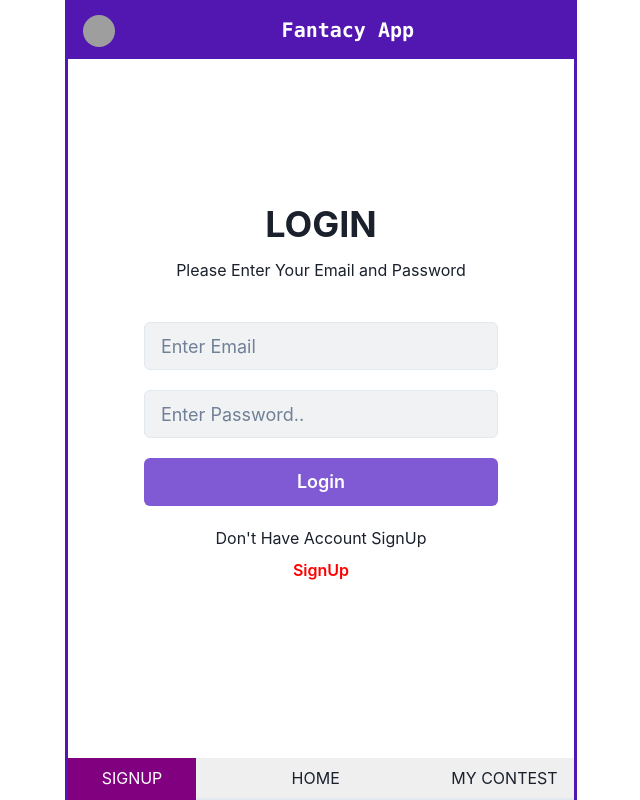
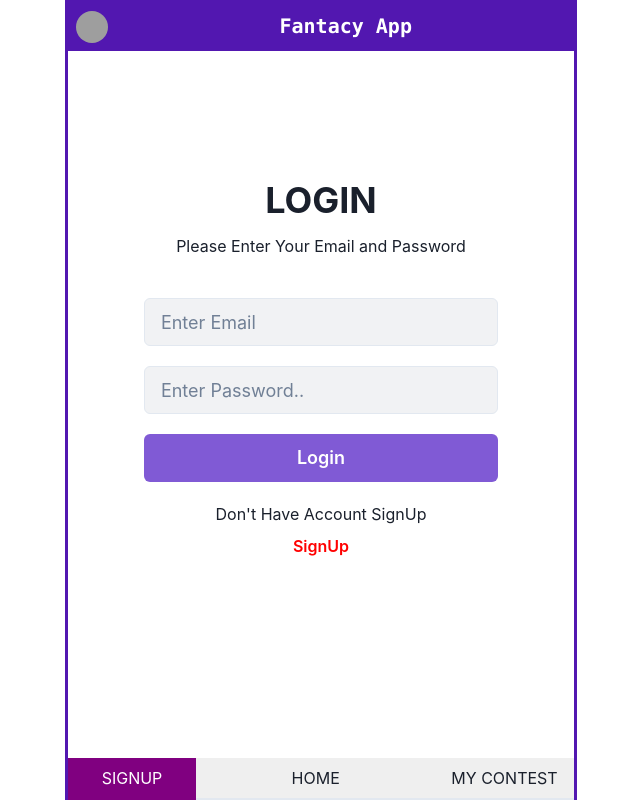
Before and after one commit to rupeshkarale/ESPN-Fantacy-Website, a React (Create React App) app in the folder fantacy/: page /login in a window 1280 px wide. Shown: the whole page, without its empty margins (319-959 px from the left). Built offline with nearby package versions, Linux system fonts and the light colour scheme; grey boxes are pictures that could not be loaded.

Commit message:
added responsive site

```diff
--- a/fantacy/src/components/Fantacy-navbar/Navbar.jsx
+++ b/fantacy/src/components/Fantacy-navbar/Navbar.jsx
@@ -17,8 +17,8 @@ const Navbar = () => {
     <Box w="100%">
       <Box
         backgroundColor="#5217b0"
-        maxHeight="60px"
-        padding="12px 15px"
+        maxHeight="60"
+        padding="2"
         display="flex"
         w="100%"
       >
--- a/fantacy/src/components/login/Login.jsx
+++ b/fantacy/src/components/login/Login.jsx
@@ -45,7 +45,7 @@ const Login = () => {
     setdiplay(() => false);
   }
   return (
-    <Box mt={["20", "36"]} w="100%">
+    <Box mt={["20", "32"]} w="100%">
       {display ? (
         <Alertstyle
           title={title}
```
